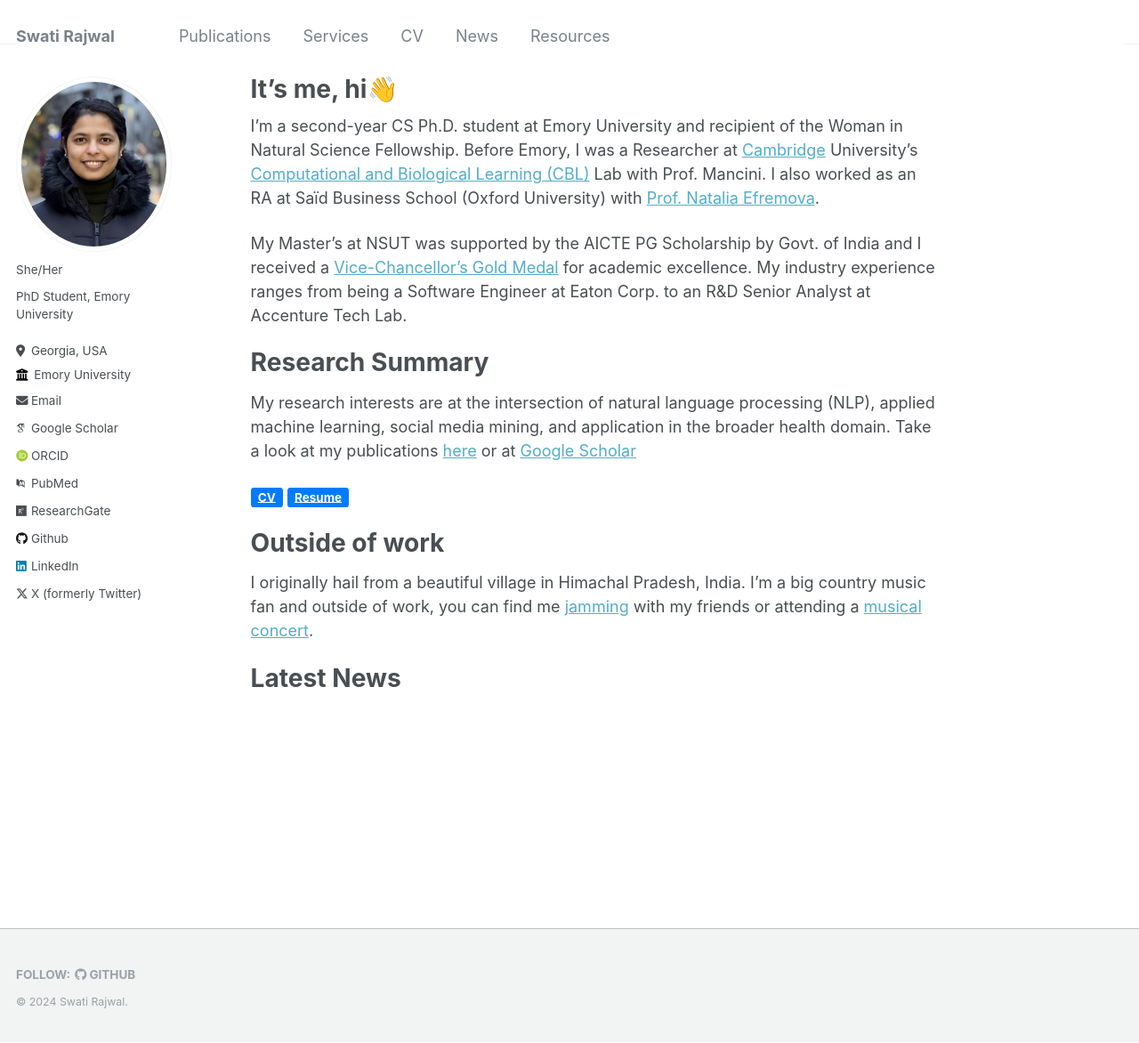
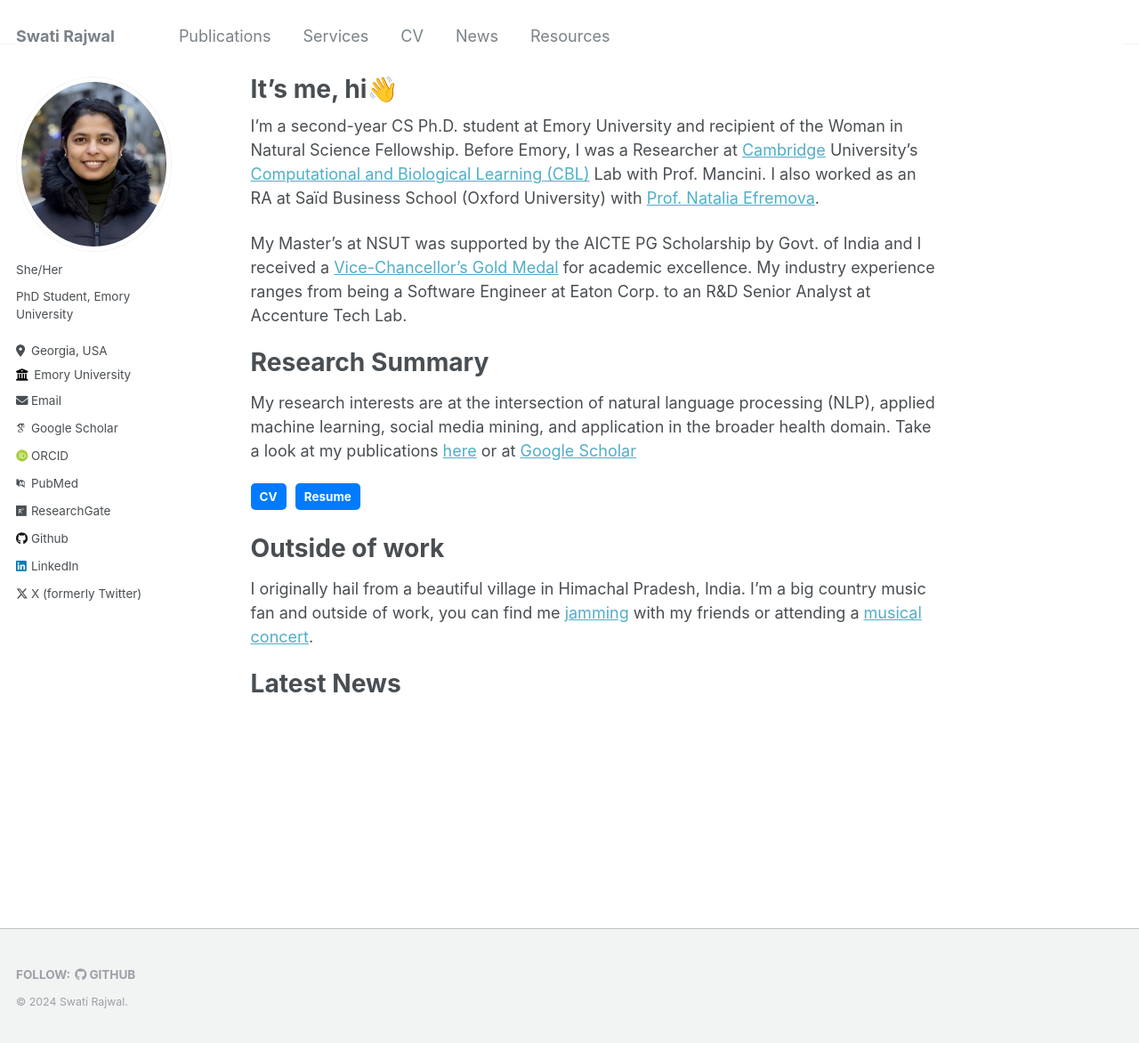
Before and after one commit to swati-rajwal/swati-rajwal.github.io, a Jekyll site: the page built from _pages/about.md, in a window 1280 px wide and 1172 px high. Shown: the whole window at 89% size. Built offline with Jekyll 4.4.1, drawn with Linux system fonts in a browser that asks for light colours; some web fonts are replaced.

Commit message:
Update about.md

```diff
--- a/_pages/about.md
+++ b/_pages/about.md
@@ -13,8 +13,8 @@
 # Research Summary
 My research interests are at the intersection of natural language processing (NLP), applied machine learning, social media mining, and application in the broader health domain. Take a look at my publications <a href="https://swati-rajwal.github.io/publications/" target="_blank">here</a> or at <a href="https://scholar.google.com/citations?user=6AfEraYAAAAJ&hl=en&inst=15365353816232672843" target="_blank">Google Scholar</a>
 
-<a href="https://github.com/swati-rajwal/swati-rajwal.github.io/blob/master/files/Swati%20Rajwal%20CV.pdf" target="_blank" class="label label-success" style="background-color: #007bff; display: inline; padding: .2em .6em .3em; font-size: 75%; font-weight: bold; line-height: 1; color: #ffffff; text-align: center; white-space: nowrap; vertical-align: baseline; border-radius: .25em;">CV</a>
-<a href="https://github.com/swati-rajwal/swati-rajwal.github.io/blob/master/files/Swati%20Rajwal%20Resume.pdf" target="_blank" class="label label-success" style="background-color: #007bff; display: inline; padding: .2em .6em .3em; font-size: 75%; font-weight: bold; line-height: 1; color: #ffffff; text-align: center; white-space: nowrap; vertical-align: baseline; border-radius: .25em;">Resume</a>
+<a href="https://swati-rajwal.github.io/files/Swati%20Rajwal%20CV.pdf" target="_blank" class="btn" style="text-decoration: none; background-color: #007bff; color: white; padding: 5px 10px; border-radius: 5px; display: inline-block; margin-right: 5px;">CV</a>
+<a href="https://swati-rajwal.github.io/files/Swati%20Rajwal%20Resume.pdf" target="_blank" class="btn" style="text-decoration: none; background-color: #007bff; color: white; padding: 5px 10px; border-radius: 5px; display: inline-block; margin-right: 5px;">Resume</a>
 
 # Outside of work
 I originally hail from a beautiful village in Himachal Pradesh, India. I'm a big country music fan and outside of work, you can find me <a href="https://www.youtube.com/watch?v=cgm9iGAupL0" target="_blank">jamming</a> with my friends or attending a <a href="https://www.youtube.com/shorts/kZzM2gNb-6c" target="_blank">musical concert</a>.
```
